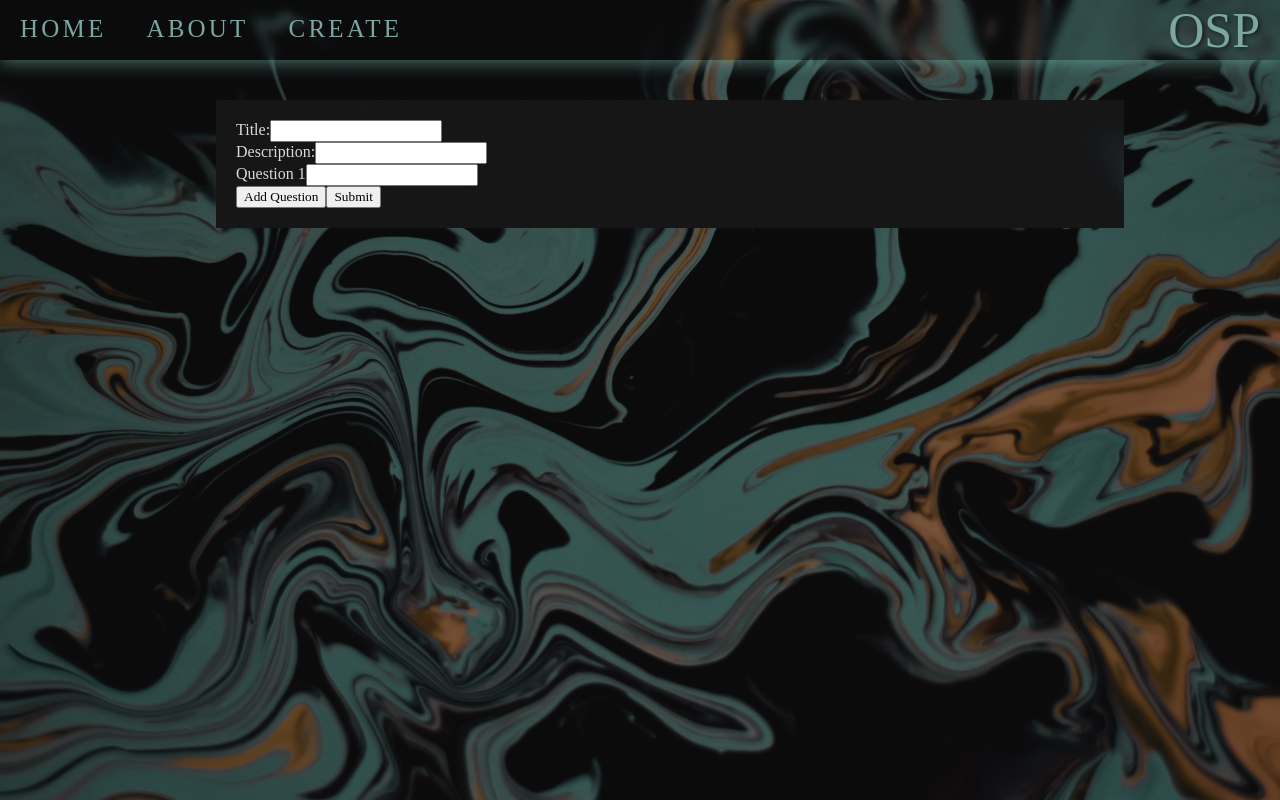
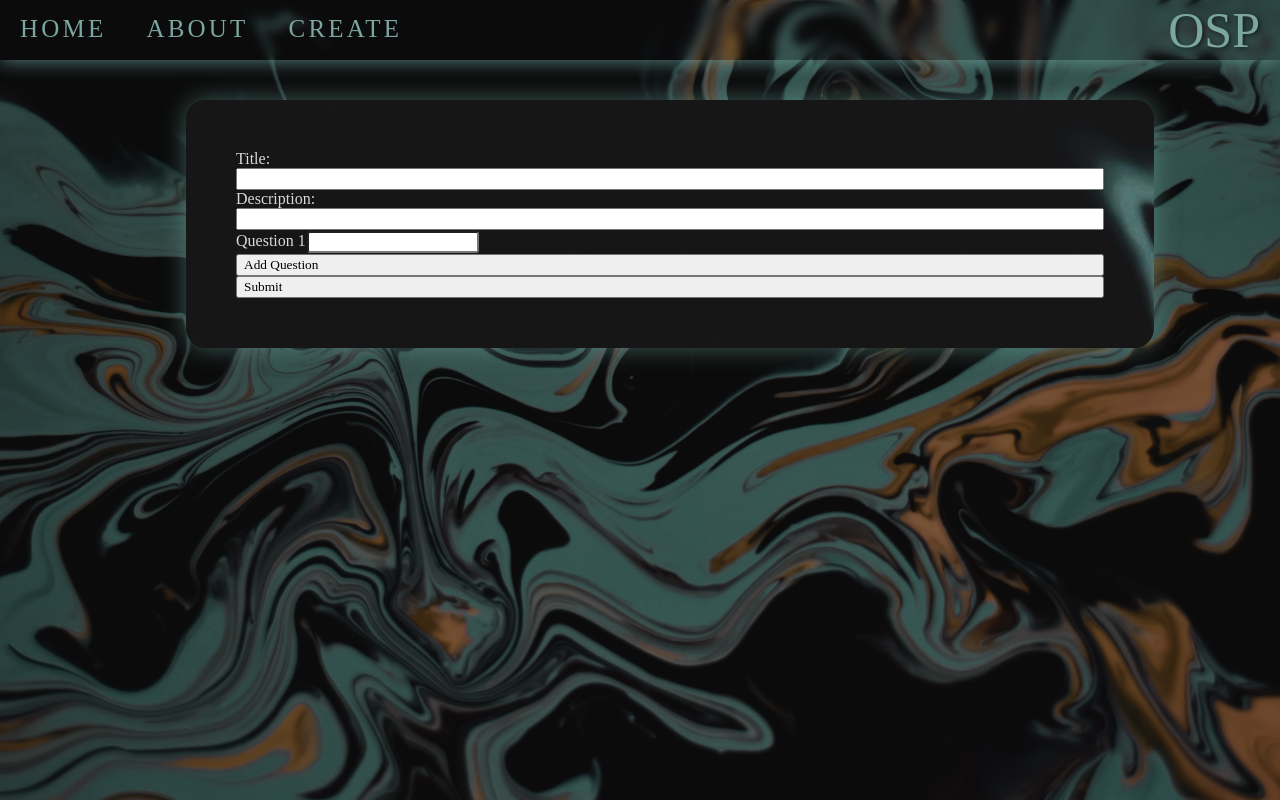
Before and after one commit to pbplop29/Lowes3, a React (Create React App) app in the folder ws/osp/: page /createSurvey in a window 1280 px wide. Built offline with nearby package versions, Linux system fonts and the light colour scheme.

Commit message:
some more front end stuff on the survey creation page

```diff
--- a/ws/osp/src/pages/CreateSurvey.js
+++ b/ws/osp/src/pages/CreateSurvey.js
@@ -45,7 +45,7 @@ const CreateSurvey = () => {
   };
 
   const questionInputs = questions.map((question, index) => (
-    <div key={index}>
+    <div key={index} className="survey-questions">
       <label htmlFor={`question-${index}`}>{`Question ${index + 1}`}</label>
       <input
         id={`question-${index}`}
@@ -79,7 +79,6 @@ const CreateSurvey = () => {
         style={{ color: "black" }}
       />
 
-      <div>
       <label htmlFor="description">Description:</label>
       <input
         id="description"
@@ -88,8 +87,8 @@ const CreateSurvey = () => {
         required
         style={{ color: "black" }}
       />
-      </div>
-      {questionInputs}
+      <div className="survey-questions-list">{questionInputs}</div>
+
       <button
         type="button"
         onClick={handleAddQuestion}
--- a/ws/osp/src/styles/CreateSurvey.css
+++ b/ws/osp/src/styles/CreateSurvey.css
@@ -1,11 +1,27 @@
 form{
     background-image:url(../assets/background.jpg);
     position: relative;
-    padding: 20px;
+    display: flex;
+    flex-direction: column;
+    padding: 50px;
     margin: 30px;
     left: 50%;
     max-width: 70%;
     transform: translate(-50%);
+
+    justify-content: center;
+    border-radius: 20px;
+    box-shadow: 0px 0px 25px rgba(110, 173, 164, 0.5);
+}
+
+
+.survey-questions-list{
     align-items: center;
     justify-content: center;
 }
+
+.survey-questions>input{
+    align-items: center;
+    margin: 1px;
+    border-radius: 3px;
+}
```
Lines whose indentation alone changed are shown as unchanged.
